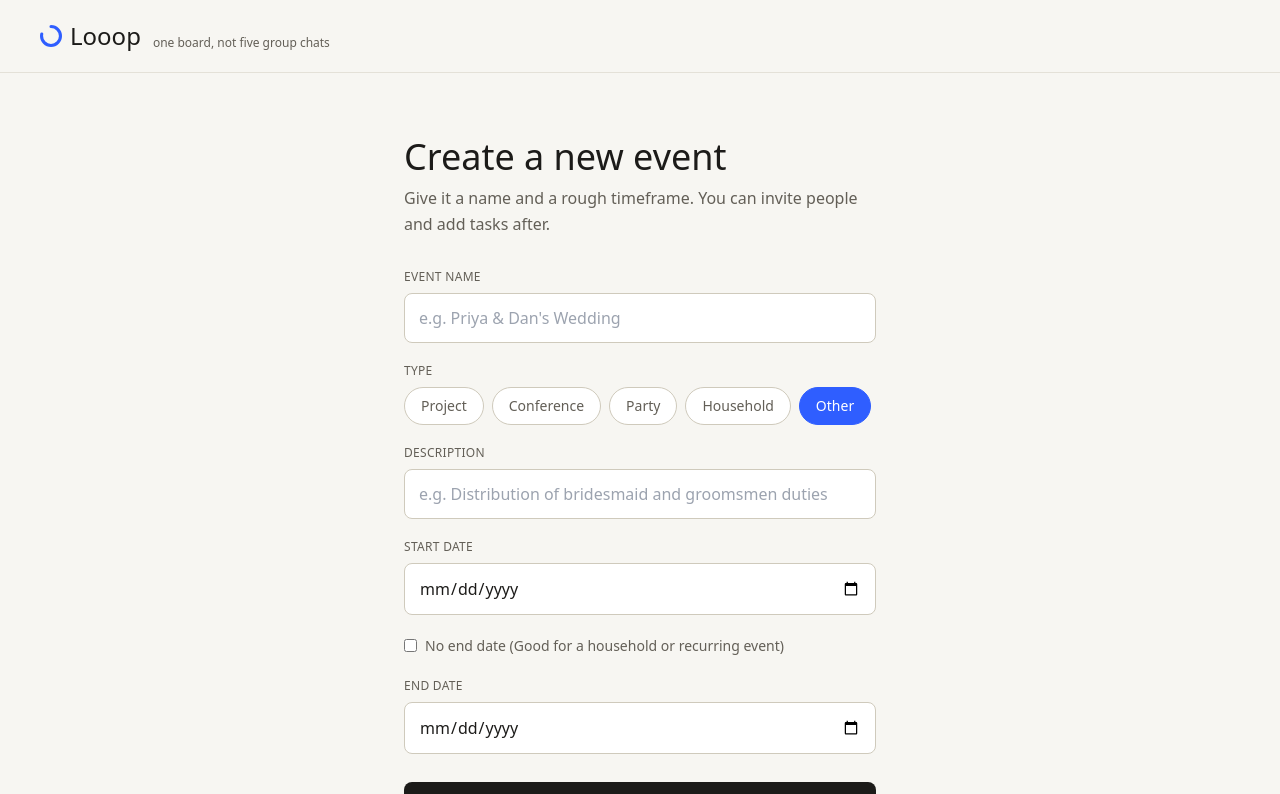
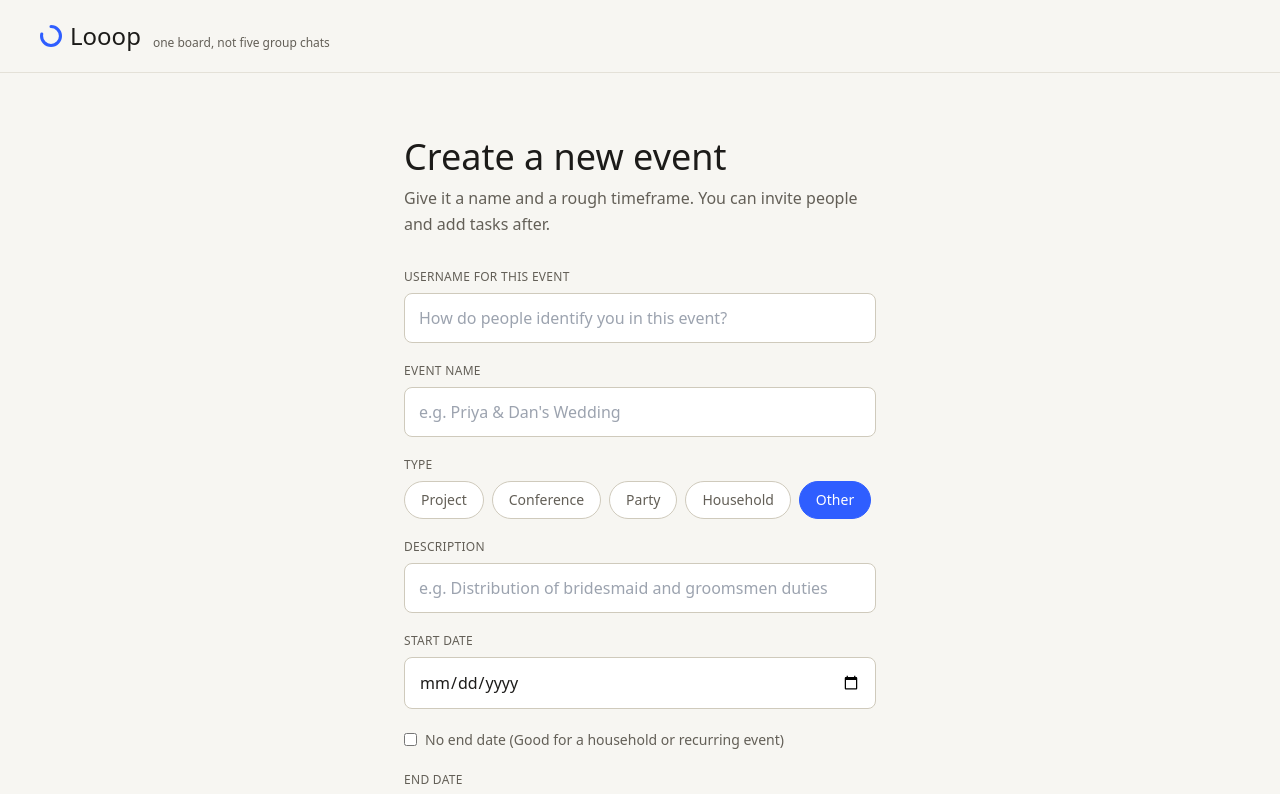
Before and after one commit to choijiwonsoc/looop, a React (Vite) app in the folder frontend/: page /new in a window 1280 px wide. Shown: the top 794 px of the page. Built offline with nearby package versions, Linux system fonts and the light colour scheme; no server answers.

Commit message:
simple user identifier

```diff
--- a/frontend/src/pages/CreateEventPage.tsx
+++ b/frontend/src/pages/CreateEventPage.tsx
@@ -1,18 +1,20 @@
-import { useState } from 'react';
-import { useNavigate } from 'react-router-dom';
-import { createEvent } from '../api-handlers/event';
-import { CURRENT_USER } from '../constants';
+import { useState } from "react";
+import { useNavigate } from "react-router-dom";
+import { createEvent } from "../api-handlers/event";
+import { CURRENT_USER } from "../constants";
+import { Member } from "../types";
 
-const EVENT_TYPES = ['Project', 'Conference', 'Party', 'Household', 'Other'];
+const EVENT_TYPES = ["Project", "Conference", "Party", "Household", "Other"];
 
 export function CreateEventPage() {
   const navigate = useNavigate();
-  const [name, setName] = useState('');
-  const [description, setDescription] = useState('');
-  const [type, setType] = useState<string>('Other');
+  const [username, setUsername] = useState("");
+  const [name, setName] = useState("");
+  const [description, setDescription] = useState("");
+  const [type, setType] = useState<string>("Other");
   const [isOngoing, setIsOngoing] = useState(false);
-  const [startDate, setStartDate] = useState('');
-  const [endDate, setEndDate] = useState('');
+  const [startDate, setStartDate] = useState("");
+  const [endDate, setEndDate] = useState("");
   const [submitting, setSubmitting] = useState(false);
   const [error, setError] = useState<string | null>(null);
 
@@ -20,20 +22,26 @@ export function CreateEventPage() {
     e.preventDefault();
     setSubmitting(true);
     setError(null);
+
     try {
+      const currentUser: Member = {
+        id: username,
+        name: username,
+        color: "#2F5EFF",
+      };
       await createEvent({
         name,
         type,
         description,
         startDate,
-        endDate: isOngoing ? undefined : (endDate || undefined),
-        members: [CURRENT_USER],
+        endDate: isOngoing ? undefined : endDate || undefined,
+        members: [currentUser],
         inviteCode: `LOOP-${Math.random().toString(36).slice(2, 8).toUpperCase()}`,
       });
-      navigate('/');
+      navigate("/");
     } catch (err) {
       console.error(err);
-      setError('Could not create the event. Is the backend running?');
+      setError("Could not create the event. Is the backend running?");
       setSubmitting(false);
     }
   }
@@ -42,14 +50,31 @@ export function CreateEventPage() {
     <div className="max-w-lg mx-auto px-5 py-12 sm:py-16">
       <h1 className="text-4xl mb-2">Create a new event</h1>
       <p className="text-ink-soft mb-8 leading-relaxed">
-        Give it a name and a rough timeframe. You can invite people and add tasks after.
+        Give it a name and a rough timeframe. You can invite people and add
+        tasks after.
       </p>
 
       {error && <p className="text-urgent text-sm mb-4">{error}</p>}
 
       <form onSubmit={handleSubmit} className="flex flex-col gap-5">
         <label className="flex flex-col gap-2">
-          <span className="text-xs uppercase tracking-wide text-ink-soft">Event name</span>
+          <span className="text-xs uppercase tracking-wide text-ink-soft">
+            Username for this event
+          </span>
+          <input
+            type="text"
+            placeholder="How do people identify you in this event?"
+            value={username}
+            onChange={(e) => setUsername(e.target.value)}
+            required
+            className="border border-line-strong rounded-lg px-3.5 py-3 text-base bg-white focus:border-loop outline-none"
+          />
+        </label>
+
+        <label className="flex flex-col gap-2">
+          <span className="text-xs uppercase tracking-wide text-ink-soft">
+            Event name
+          </span>
           <input
             type="text"
             placeholder="e.g. Priya & Dan's Wedding"
@@ -61,15 +86,20 @@ export function CreateEventPage() {
         </label>
 
         <div className="flex flex-col gap-2">
-          <span className="text-xs uppercase tracking-wide text-ink-soft">Type</span>
+          <span className="text-xs uppercase tracking-wide text-ink-soft">
+            Type
+          </span>
           <div className="flex flex-wrap gap-2">
             {EVENT_TYPES.map((t) => (
               <button
                 type="button"
                 key={t}
                 onClick={() => setType(t)}
-                className={`border rounded-full px-4 py-2 text-sm transition-colors ${type === t ? 'bg-loop border-loop text-white' : 'border-line-strong text-ink-soft bg-white'
-                  }`}
+                className={`border rounded-full px-4 py-2 text-sm transition-colors ${
+                  type === t
+                    ? "bg-loop border-loop text-white"
+                    : "border-line-strong text-ink-soft bg-white"
+                }`}
               >
                 {t}
               </button>
@@ -78,7 +108,9 @@ export function CreateEventPage() {
         </div>
 
         <label className="flex flex-col gap-2">
-          <span className="text-xs uppercase tracking-wide text-ink-soft">Description</span>
+          <span className="text-xs uppercase tracking-wide text-ink-soft">
+            Description
+          </span>
           <input
             type="text"
             placeholder="e.g. Distribution of bridesmaid and groomsmen duties"
@@ -89,7 +121,9 @@ export function CreateEventPage() {
         </label>
 
         <label className="flex flex-col gap-2">
-          <span className="text-xs uppercase tracking-wide text-ink-soft">Start date</span>
+          <span className="text-xs uppercase tracking-wide text-ink-soft">
+            Start date
+          </span>
           <input
             type="date"
             value={startDate}
@@ -100,13 +134,20 @@ export function CreateEventPage() {
         </label>
 
         <label className="flex items-start gap-2 text-sm text-ink-soft leading-relaxed">
-          <input type="checkbox" checked={isOngoing} onChange={(e) => setIsOngoing(e.target.checked)} className="mt-1" />
+          <input
+            type="checkbox"
+            checked={isOngoing}
+            onChange={(e) => setIsOngoing(e.target.checked)}
+            className="mt-1"
+          />
           <span>No end date (Good for a household or recurring event)</span>
         </label>
 
         {!isOngoing && (
           <label className="flex flex-col gap-2">
-            <span className="text-xs uppercase tracking-wide text-ink-soft">End date</span>
+            <span className="text-xs uppercase tracking-wide text-ink-soft">
+              End date
+            </span>
             <input
               type="date"
               value={endDate}
@@ -121,7 +162,7 @@ export function CreateEventPage() {
           disabled={submitting}
           className="bg-ink text-bg rounded-lg py-3.5 font-semibold text-base mt-2 hover:bg-loop transition-colors disabled:opacity-50"
         >
-          {submitting ? 'Creating…' : 'Create event'}
+          {submitting ? "Creating…" : "Create event"}
         </button>
       </form>
     </div>
```
